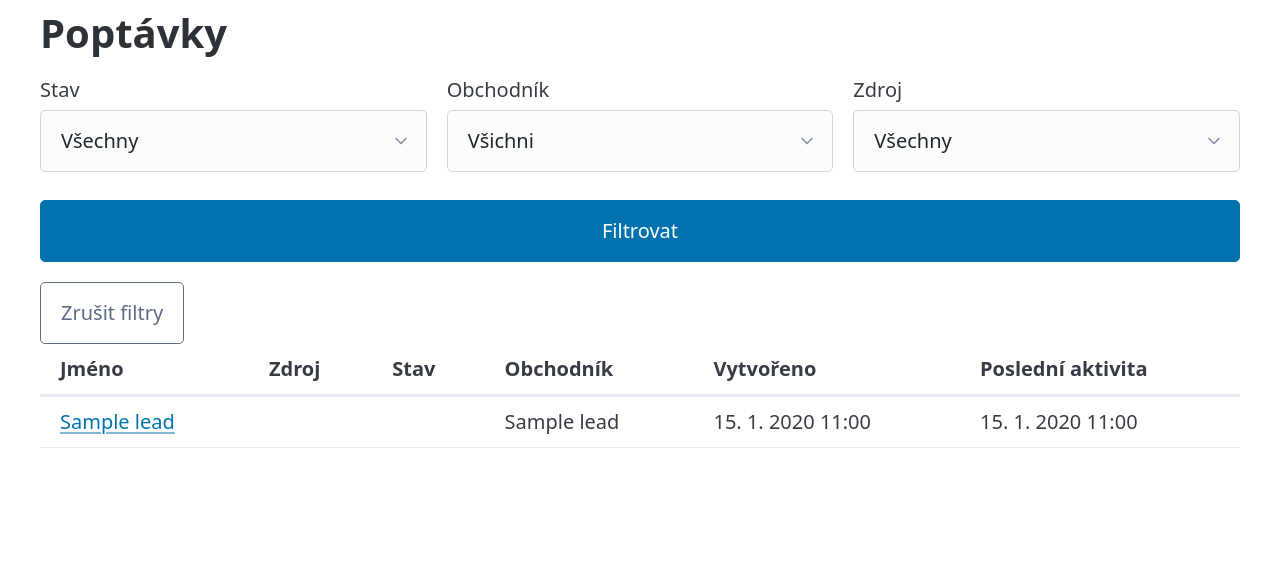
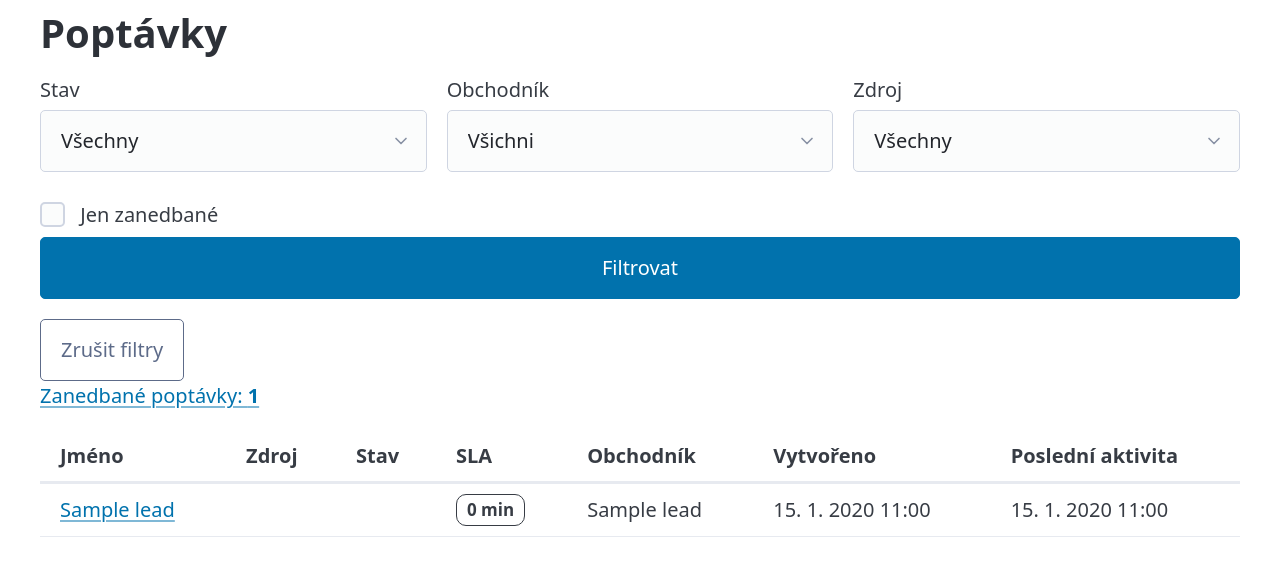
Before and after one commit to vaclavjakubik/Lorham-test, a Flask app: template templates/leads_list.html in a window 1280 px wide. Shown: the part 132-708 px from the top of the page. Run offline with Flask 3, Linux system fonts and the light colour scheme; the template is opened without the code that fills it: most values are stand-ins (such as "Sample title", 1, 10 or a date in 2020); data that the repository does not hold is empty; some libraries are stand-ins or nearby versions.

Commit message:
Krok 9: SLA příznaky, řazení zanedbaných a filtr „jen zanedbané“
- services.py: jediná definice SLA (poddotaz LEADS_WITH_SLA_SQL + sla_params),
  sdílená seznamem i detailem; nové řazení a filtr neglected
- app.py: čtení ?neglected=1, počet zanedbaných, filtr age_text se skloňováním dnů
- šablony: sdílené makro _sla.html, sloupec SLA, odkaz s počtem, štítek v detailu
- config.py, style.css: popisky a barvy štítků
- README.md: sekce Další verze
- CLAUDE.md: upravené pravidlo 🟠 a řazení

Co-Authored-By: Claude Sonnet 5.5 <noreply@anthropic.com>

```diff
--- a/app.py
+++ b/app.py
@@ -20,6 +20,31 @@ def local_time(value):
         return ""
     local = value.astimezone(PRAGUE)
     return f"{local.day}. {local.month}. {local.year} {local:%H:%M}"
+
+
+def days_text(days):
+    # České skloňování podle celé hodnoty (ne podle poslední číslice):
+    # 1 den, 2-4 dny, jinak dní (tedy i 21 dní, 22 dní, 23 dní).
+    if days == 1:
+        return "1 den"
+    if 2 <= days <= 4:
+        return str(days) + " dny"
+    return str(days) + " dní"
+
+
+@app.template_filter("age_text")
+def age_text(age):
+    # Stáří (timedelta z databáze) jako krátký text: "40 min", "5 h", "4 dny".
+    # Zaokrouhluje dolů na celé jednotky. Minuty jsou jen pojistka pro případ,
+    # že by se v configu zkrátil práh pod hodinu.
+    if age is None:
+        return ""
+    seconds = int(age.total_seconds())
+    if seconds < 3600:
+        return str(seconds // 60) + " min"
+    if seconds < 24 * 3600:
+        return str(seconds // 3600) + " h"
+    return days_text(seconds // (24 * 3600))
 
 
 def to_int(text):
@@ -56,6 +81,7 @@ def inject_common_data():
         "statuses": config.STATUSES,
         "sources": config.SOURCES,
         "roles": config.ROLES,
+        "sla_labels": config.SLA_LABELS,
         "activity_types": config.ACTIVITY_TYPES,
         "manual_activity_types": config.MANUAL_ACTIVITY_TYPES,
     }
@@ -84,11 +110,15 @@ def read_lead_filters():
     if assigned_to not in [user["id"] for user in load_users()]:
         assigned_to = None
 
+    # Jen přesně "1" zapne filtr zanedbaných, cokoli jiného = vypnuto.
+    neglected = request.args.get("neglected") == "1"
+
     return {
         "status": status,
         "source": source,
         "assigned_to": assigned_to,
         "unassigned": unassigned,
+        "neglected": neglected,
     }
 
 
@@ -96,7 +126,26 @@ def read_lead_filters():
 def index():
     filters = read_lead_filters()
     leads = services.list_leads(**filters)
-    return render_template("leads_list.html", leads=leads, filters=filters)
+
+    # Počet zanedbaných mezi právě zobrazenými poptávkami (řádky už máme načtené,
+    # takže druhý dotaz není potřeba). Při zapnutém filtru jsou zanedbané všechny.
+    neglected_count = sum(1 for lead in leads if lead["sla_state"])
+
+    # Odkaz zapne (nebo vypne) filtr zanedbaných a ponechá ostatní parametry z URL,
+    # aby se neztratilo např. assigned=all.
+    link_args = request.args.to_dict()
+    link_args.pop("neglected", None)
+    if not filters["neglected"]:
+        link_args["neglected"] = "1"
+    neglected_url = url_for("index", **link_args)
+
+    return render_template(
+        "leads_list.html",
+        leads=leads,
+        filters=filters,
+        neglected_count=neglected_count,
+        neglected_url=neglected_url,
+    )
 
 
 @app.route("/switch-user", methods=["POST"])
--- a/config.py
+++ b/config.py
@@ -12,6 +12,12 @@ WEBHOOK_TOKEN = os.environ["WEBHOOK_TOKEN"]
 # SLA lhůty
 SLA_FIRST_RESPONSE = timedelta(hours=2)
 SLA_STALE = timedelta(days=3)
+
+# Popisky SLA příznaků (klíče vrací SQL jako sla_state). Ikona i text, ne jen barva.
+SLA_LABELS = {
+    "no_response": {"icon": "🔴", "text": "Bez reakce"},
+    "stale": {"icon": "🟠", "text": "Bez aktivity"},
+}
 
 # Stavy poptávky
 STATUSES = {
--- a/services.py
+++ b/services.py
@@ -1,5 +1,37 @@
 import config
 import db
+
+# JEDINÉ místo, kde je definované SLA. Poddotaz vrací všechny sloupce poptávky navíc se:
+#   sla_state = 'no_response' (🔴) / 'stale' (🟠) / NULL (v pořádku),
+#   sla_age   = jak dlouho už je poptávka v tom stavu (interval, počítá ho databáze).
+# CASE se vyhodnocuje shora, takže 🔴 má přednost před 🟠.
+# Uzavřené poptávky (won, lost) nemůžou dostat ani jeden příznak.
+# Čas bere jen now() z databáze. Dva znaky %s jsou prahy: nejdřív SLA_FIRST_RESPONSE,
+# potom SLA_STALE (pořadí hlídá sla_params()).
+# Použití: "FROM (" + LEADS_WITH_SLA_SQL + ") l" a parametry sla_params() hned na začátek.
+LEADS_WITH_SLA_SQL = """
+    SELECT s.*,
+           CASE s.sla_state
+               WHEN 'no_response' THEN now() - s.created_at
+               WHEN 'stale' THEN now() - s.last_activity_at
+           END AS sla_age
+    FROM (
+        SELECT l.*,
+               CASE
+                   WHEN l.status = 'new' AND l.first_response_at IS NULL
+                        AND l.created_at < now() - %s THEN 'no_response'
+                   WHEN l.status NOT IN ('won', 'lost')
+                        AND l.last_activity_at < now() - %s THEN 'stale'
+               END AS sla_state
+        FROM leads l
+    ) s
+"""
+
+
+def sla_params():
+    # Hodnoty pro dva %s v LEADS_WITH_SLA_SQL, ve stejném pořadí jako v dotazu.
+    # timedelta převede psycopg na interval.
+    return [config.SLA_FIRST_RESPONSE, config.SLA_STALE]
 
 
 def list_users():
@@ -10,12 +42,17 @@ def list_users():
     )
 
 
-def list_leads(status=None, source=None, assigned_to=None, unassigned=False):
-    # Vrátí poptávky, nejnovější nahoře. Každý vyplněný filtr přidá jednu podmínku.
+def list_leads(status=None, source=None, assigned_to=None, unassigned=False, neglected=False):
+    # Vrátí poptávky: nahoře zanedbané (🔴, pak 🟠), potom ostatní. Každý vyplněný filtr
+    # přidá jednu podmínku.
     # conditions = kousky SQL napsané natvrdo tady v kódu,
     # params = hodnoty od uživatele, které jdou do dotazu odděleně přes %s.
     conditions = []
     params = []
+
+    if neglected:
+        # sla_state je sloupec poddotazu ve FROM, takže ho WHERE vidí.
+        conditions.append("l.sla_state IS NOT NULL")
 
     if status:
         conditions.append("l.status = %s")
@@ -35,13 +72,26 @@ def list_leads(status=None, source=None, assigned_to=None, unassigned=False):
 
     select_part = """
         SELECT l.id, l.name, l.source, l.status, l.created_at, l.last_activity_at,
+               l.sla_state, l.sla_age,
                l.assigned_to, u.name AS assigned_name
-        FROM leads l
+        FROM (""" + LEADS_WITH_SLA_SQL + """) l
         LEFT JOIN users u ON u.id = l.assigned_to
     """
-    order_part = "ORDER BY l.created_at DESC, l.id DESC"
+    # Pořadí: 1) 🔴, 2) 🟠, 3) ostatní.
+    # Uvnitř 🔴 nejstarší created_at nahoře, uvnitř 🟠 nejstarší last_activity_at nahoře,
+    # ostatní nejnovější nahoře. CASE bez ELSE dává NULL, takže se daný klíč
+    # uplatní jen u řádků své skupiny; id na konci řadí řádky se stejným časem stabilně.
+    order_part = """
+        ORDER BY
+            CASE l.sla_state WHEN 'no_response' THEN 0 WHEN 'stale' THEN 1 ELSE 2 END,
+            CASE WHEN l.sla_state = 'no_response' THEN l.created_at END ASC,
+            CASE WHEN l.sla_state = 'stale' THEN l.last_activity_at END ASC,
+            l.created_at DESC, l.id DESC
+    """
 
-    return db.fetch_all(select_part + where + " " + order_part, params)
+    # Parametry jdou v pořadí, v jakém jsou %s v dotazu: prahy SLA (poddotaz ve FROM),
+    # pak hodnoty filtrů z WHERE.
+    return db.fetch_all(select_part + where + " " + order_part, sla_params() + params)
 
 
 def clean_text(value):
@@ -112,17 +162,20 @@ def apply_assignment(cur, lead_id, new_user, actor_id, old_name=None, automatic=
 
 
 def get_lead(lead_id):
-    # Jedna poptávka pro detail (včetně jména obchodníka), nebo None, když neexistuje.
+    # Jedna poptávka pro detail (včetně jména obchodníka a SLA stavu),
+    # nebo None, když neexistuje.
+    # Parametry: nejdřív dva prahy SLA (poddotaz je ve FROM), pak id poptávky.
     rows = db.fetch_all(
         """
         SELECT l.id, l.name, l.email, l.phone, l.message, l.source, l.status,
                l.created_at, l.first_response_at, l.last_activity_at,
+               l.sla_state, l.sla_age,
                l.assigned_to, u.name AS assigned_name
-        FROM leads l
+        FROM (""" + LEADS_WITH_SLA_SQL + """) l
         LEFT JOIN users u ON u.id = l.assigned_to
         WHERE l.id = %s
         """,
-        (lead_id,),
+        sla_params() + [lead_id],
     )
     if not rows:
         return None
--- a/static/style.css
+++ b/static/style.css
@@ -1,7 +1,46 @@
-/* Vlastní doplňky k Pico.css. Barvy SLA přibydou v kroku 9. */
+/* Vlastní doplňky k Pico.css. */
 
 /* Víceřádkový text (zpráva poptávky, poznámky): zachová konce řádků a zalamuje dlouhé řádky.
    Je to jen CSS, text se do stránky vkládá escapovaně (bez |safe). */
 .multiline {
   white-space: pre-line;
 }
+
+/* Štítek SLA příznaku. Význam nese ikona + text, barva je jen doplněk
+   (čitelné i pro barvoslepé). Tmavý text na světlém podkladu, ať je kontrast vysoký. */
+.sla-badge {
+  display: inline-block;
+  padding: 0.1rem 0.5rem;
+  border: 1px solid;
+  border-radius: 0.5rem;
+  font-size: 0.85em;
+  font-weight: 600;
+  white-space: nowrap;
+}
+
+.sla-no_response {
+  background: #fde8e8;
+  border-color: #c0392b;
+  color: #7a1212;
+}
+
+.sla-stale {
+  background: #fff1e0;
+  border-color: #c76a00;
+  color: #6b3a00;
+}
+
+/* Pico se v tmavém režimu přepíná podle systému, štítky proto taky. */
+@media (prefers-color-scheme: dark) {
+  .sla-no_response {
+    background: #4a1717;
+    border-color: #e57373;
+    color: #ffd6d6;
+  }
+
+  .sla-stale {
+    background: #4a2c0a;
+    border-color: #f0a050;
+    color: #ffe0b8;
+  }
+}
--- /dev/null
+++ b/templates/_sla.html
@@ -0,0 +1,8 @@
+{# Štítek SLA příznaku, společný pro seznam i detail. Pro poptávku bez příznaku nevypíše nic. #}
+{# Ikona má aria-hidden, aby ji čtečka obrazovky nečetla jako "červený kruh" před textem. #}
+{% macro sla_badge(lead) %}
+  {% if lead.sla_state %}
+    {% set label = sla_labels[lead.sla_state] %}
+    <span class="sla-badge sla-{{ lead.sla_state }}"><span aria-hidden="true">{{ label.icon }}</span> {{ label.text }} {{ lead.sla_age | age_text }}</span>
+  {% endif %}
+{% endmacro %}
--- a/templates/lead_detail.html
+++ b/templates/lead_detail.html
@@ -1,8 +1,12 @@
 {% extends "base.html" %}
+{% from "_sla.html" import sla_badge with context %}
 
 {% block content %}
   <p><a href="{{ url_for('index') }}">← Zpět na seznam</a></p>
   <h1>{{ lead.name }}</h1>
+  {% if lead.sla_state %}
+    <p>{{ sla_badge(lead) }}</p>
+  {% endif %}
 
   {# E-mail a telefon jsou odkazy. Předponu mailto: / tel: píšeme my, od uživatele je jen zbytek. #}
   <table>
--- a/templates/leads_list.html
+++ b/templates/leads_list.html
@@ -1,4 +1,6 @@
 {% extends "base.html" %}
+{# "with context": importovaný macro tak vidí i sla_labels z context_processoru. #}
+{% from "_sla.html" import sla_badge with context %}
 
 {% block content %}
   <h1>Poptávky</h1>
@@ -34,9 +36,23 @@
       </label>
     </div>
 
+    <label>
+      <input type="checkbox" name="neglected" value="1" {% if filters.neglected %}checked{% endif %}>
+      Jen zanedbané
+    </label>
+
     <button type="submit">Filtrovat</button>
     <a href="{{ url_for('index') }}" role="button" class="secondary outline">Zrušit filtry</a>
   </form>
+
+  <p>
+    {% if filters.neglected %}
+      Zobrazeny jen zanedbané poptávky: <strong>{{ neglected_count }}</strong>
+      · <a href="{{ neglected_url }}">Zobrazit všechny</a>
+    {% else %}
+      <a href="{{ neglected_url }}">Zanedbané poptávky: <strong>{{ neglected_count }}</strong></a>
+    {% endif %}
+  </p>
 
   <div class="overflow-auto">
     <table>
@@ -45,6 +61,7 @@
           <th>Jméno</th>
           <th>Zdroj</th>
           <th>Stav</th>
+          <th>SLA</th>
           <th>Obchodník</th>
           <th>Vytvořeno</th>
           <th>Poslední aktivita</th>
@@ -56,13 +73,14 @@
             <td><a href="{{ url_for('lead_detail', lead_id=lead.id) }}">{{ lead.name }}</a></td>
             <td>{{ sources[lead.source] }}</td>
             <td>{{ statuses[lead.status] }}</td>
+            <td>{{ sla_badge(lead) }}</td>
             <td>{{ lead.assigned_name or "Nepřiřazeno" }}</td>
             <td>{{ lead.created_at | local_time }}</td>
             <td>{{ lead.last_activity_at | local_time }}</td>
           </tr>
         {% else %}
           <tr>
-            <td colspan="6">Žádné poptávky neodpovídají filtru.</td>
+            <td colspan="7">Žádné poptávky neodpovídají filtru.</td>
           </tr>
         {% endfor %}
       </tbody>
```
Also changed, not shown: CLAUDE.md (+6 -3 lines), README.md (added).
